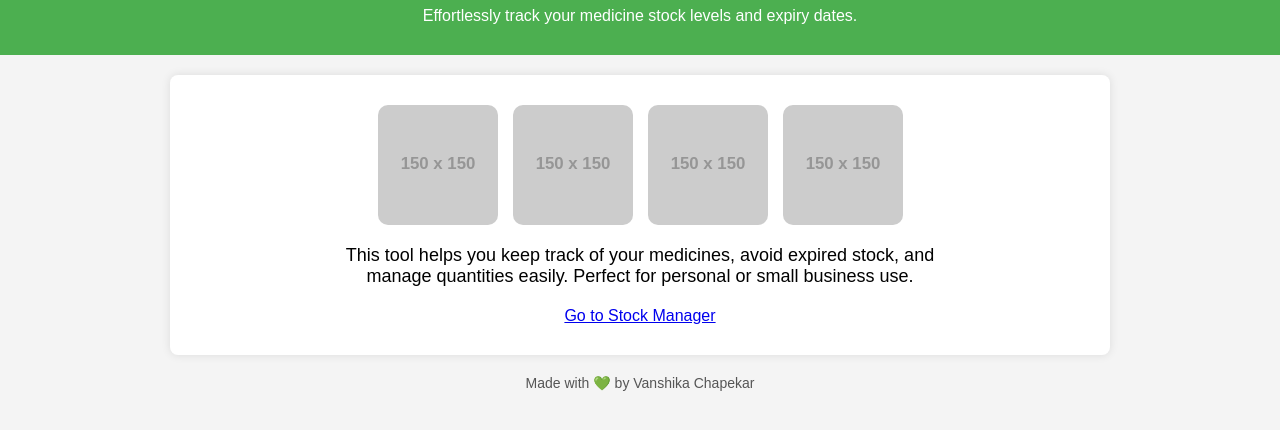
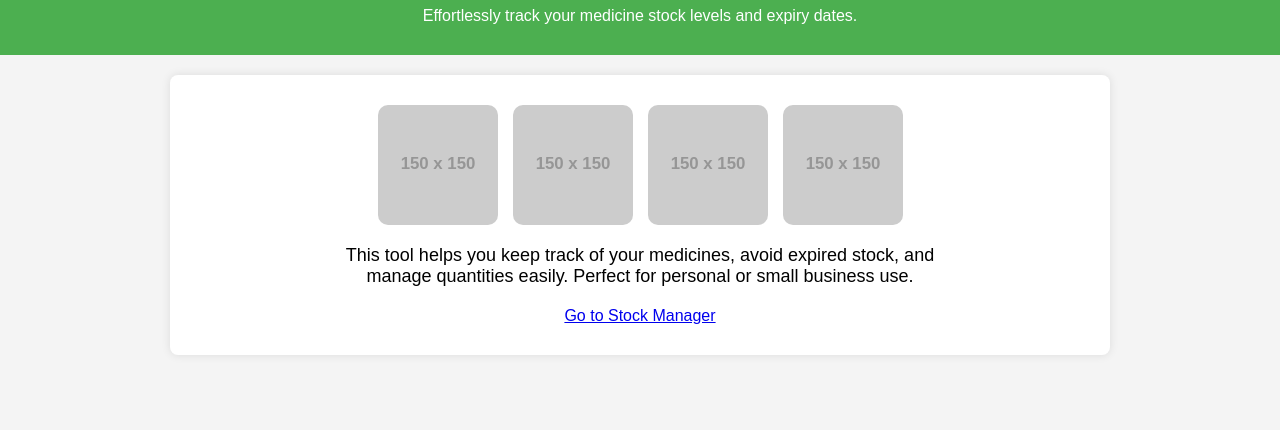
Before and after one commit to vanshikachapekar-png/medicine-stock-manager, a plain HTML site: page index.html in a window 1280 px wide. Shown: the part 60-490 px from the top of the page. Drawn offline with Linux system fonts and the light colour scheme; placeholder pictures from the web are drawn by us.

Commit message:
Update index.html

```diff
--- a/index.html
+++ b/index.html
@@ -25,9 +25,5 @@
       <a href="stock.html" class="btn">Go to Stock Manager</a>
     </div>
   </section>
-
-  <footer>
-    <p>Made with 💚 by Vanshika Chapekar</p>
-  </footer>
 </body>
 </html>
```
